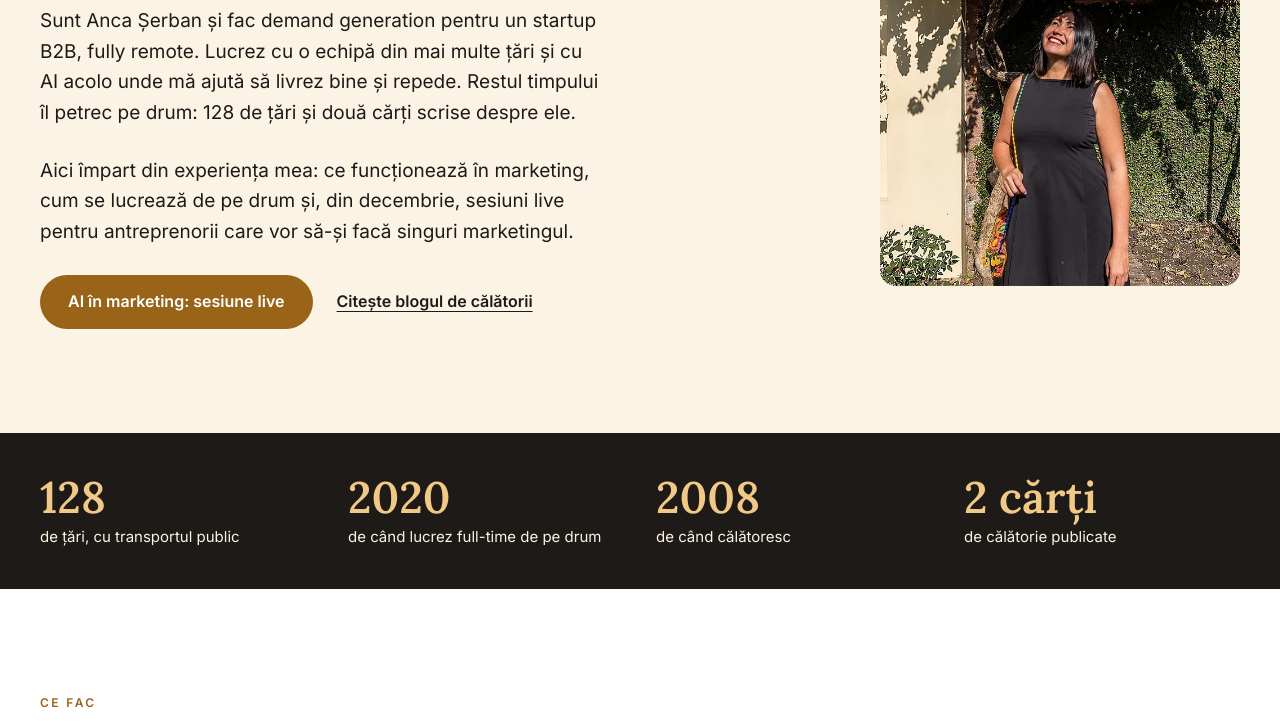
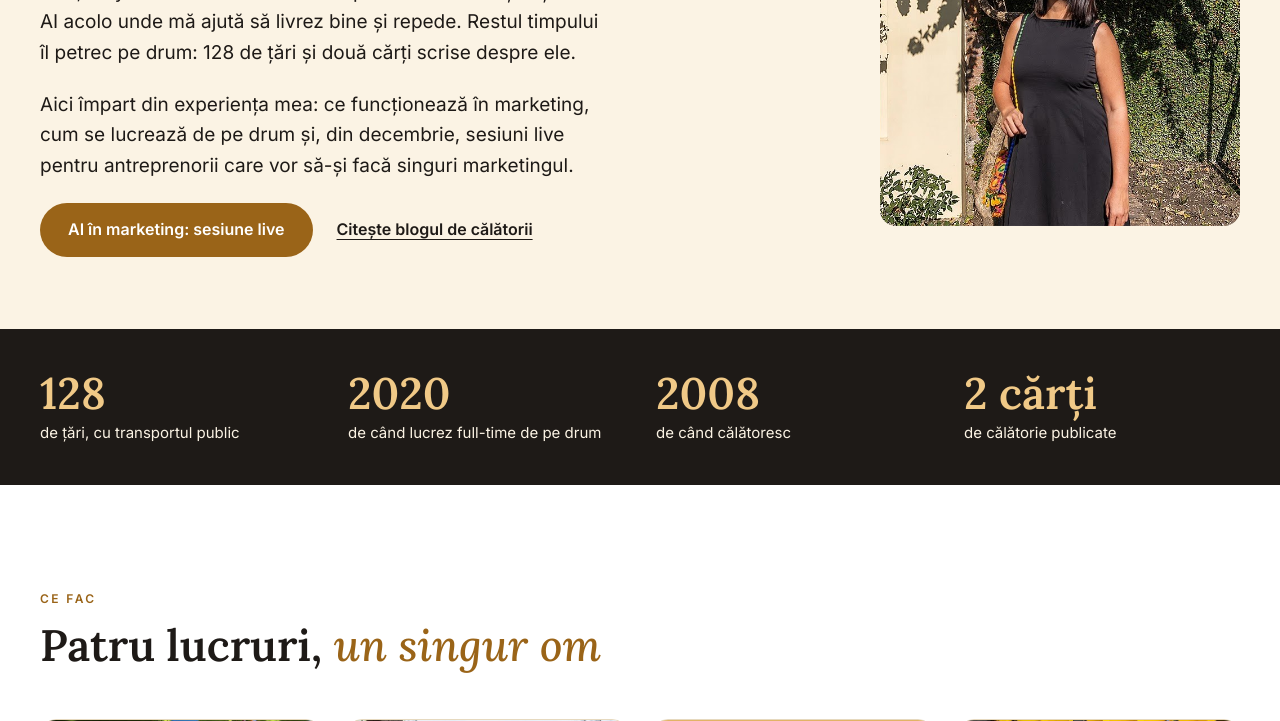
Before and after one commit to ancarserban/ancaserban.com, a plain HTML site: page index.html in a window 1280 px wide. Shown: the part 388-1109 px from the top of the page. Drawn offline with Linux system fonts and the light colour scheme.

Commit message:
Hero mai compact
Co-Authored-By: Claude Opus 5.5 <noreply@anthropic.com>
Claude-Session: https://claude.ai/code/session_01DJH2K1FcdyN4b1wA33JBja

```diff
--- a/index.html
+++ b/index.html
@@ -39,8 +39,8 @@ html{scroll-behavior:smooth}
 </header>
 
 <section id="acasa" style="background: #fbf3e4">
-<div style="max-width: 1200px; margin: 0 auto; padding: 96px 32px 104px; display: flex; flex-wrap: wrap; align-items: center; gap: 64px">
-<div style="flex: 999 1 520px; min-width: 0; display: flex; flex-direction: column; gap: 28px">
+<div style="max-width: 1200px; margin: 0 auto; padding: 48px 32px 72px; display: flex; flex-wrap: wrap; align-items: center; gap: 56px">
+<div style="flex: 999 1 520px; min-width: 0; display: flex; flex-direction: column; gap: 22px">
 <p style="margin: 0; font-size: 12px; font-weight: 600; letter-spacing: 0.2em; color: #9a6418">MARKETING · CĂLĂTORII · CĂRȚI · CURSURI</p>
 <h1 style="margin: 0; font-family: Lora, Georgia, serif; font-weight: 600; font-size: clamp(40px, 5vw, 64px); line-height: 1.08; letter-spacing: -0.01em">Fac marketing de oriunde <span style="font-style: italic; font-weight: 500; color: #9a6418; display: block">și scriu despre drum</span></h1>
 <p style="margin: 0; max-width: 560px; font-size: 19px; color: #1e1a17">Sunt Anca Șerban și fac demand generation pentru un startup B2B, fully remote. Lucrez cu o echipă din mai multe țări și cu AI acolo unde mă ajută să livrez bine și repede. Restul timpului îl petrec pe drum: 128 de țări și două cărți scrise despre ele.</p>
```
